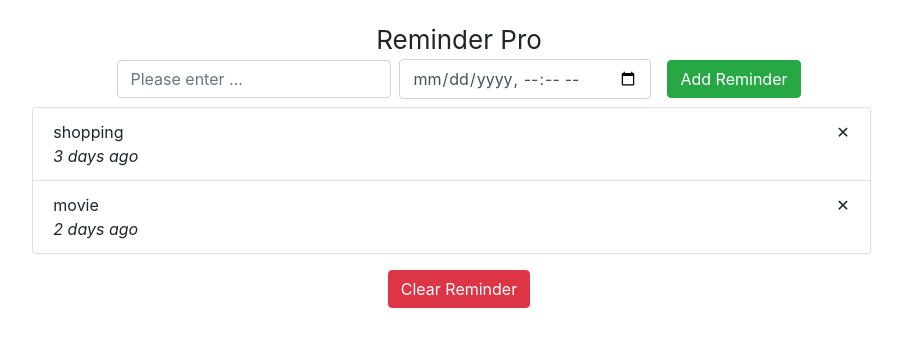
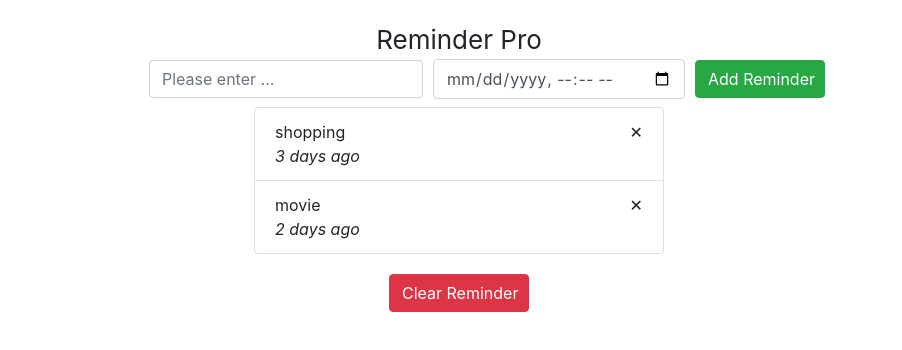
Before and after one commit to andrewguo24/reminder-redux, a React app: page / in a window 1280 px wide. Shown: the whole page, without its empty margins (181-1083 px from the left). Built offline with nearby package versions, Linux system fonts and the light colour scheme.

Commit message:
Change CSS to SASS

```diff
--- a/src/App.scss
+++ b/src/App.scss
@@ -1,8 +1,19 @@
+$clear-red: #dc3545;
+$add-btn-green: #28a745;
+$btn-text-white: #fff;
+
 .App {
   padding-top: 20px;
-  display: flex;
   flex-direction: column;
   align-items: center;
+
+  .list-group {
+    display: block;
+    margin-left: calc(50% - 205px);
+  }
+
+  .list-group-item {
+    width: 410px;
   }
 
   .title {
@@ -19,3 +30,44 @@
     padding-left: 5px;
     cursor: pointer;
   }
+
+  .btn-container {
+    margin-top: 20px;
+  }
+
+  .btn {
+    display: inline-block;
+    font-weight: 400;
+    text-align: center;
+    vertical-align: middle;
+    border: 1px solid transparent;
+    padding: 0.375rem 0.75rem;
+    font-size: 1rem;
+    line-height: 1.5;
+    border-radius: 0.25rem;
+    transition: color 0.15s ease-in-out;
+    cursor: pointer;
+    color: $btn-text-white;
+  }
+
+  .add-btn {
+    background-color: $add-btn-green;
+    border-color: $add-btn-green;
+    width: 130px;
+  }
+
+  .clear-btn {
+    background-color: $clear-red;
+    width: 140px;
+    border-color: $clear-red;
+    margin-left: calc(50% - 70px);
+  }
+
+  .input-field {
+    margin-right: 10px;
+  }
+
+  .form-group {
+    margin-left: calc(50% - 310px);
+  }
+}
--- a/src/actions/index.js
+++ b/src/actions/index.js
@@ -1,4 +1,11 @@
-import { ADD_REMINDER, DELETE_REMINDER, CLEAN_REMINDERS, RECEIVE_DATA, REQUEST_DATA, REQUEST_FAILED } from "../constants";
+import {
+    ADD_REMINDER,
+    DELETE_REMINDER,
+    CLEAN_REMINDERS,
+    RECEIVE_DATA,
+    REQUEST_DATA,
+    REQUEST_FAILED
+} from "../constants";
 
 export const addReminder = (event, date) => ({
     type: ADD_REMINDER,
@@ -29,12 +36,10 @@ export const requestFailed = () => ({
     type: REQUEST_FAILED,
 });
 
-
 export const fetchData = () => async (dispatch) => {
     try {
         dispatch(requestData());
-        const response = await fetch('./local.json')
-        if (!response.ok) throw 'Response not OK'
+        const response = await fetch('./local.json')  //this json file is a local file, but the real one should be an url
         const json = await response.json();
         dispatch(receiveData(json))
     } catch (e) {
--- a/src/components/Reminders.js
+++ b/src/components/Reminders.js
@@ -23,11 +23,11 @@ class App extends Component {
   }
 
   deleteReminder(id) {
-      this.props.deleteReminder(id);
+      this.props.deleteReminder && this.props.deleteReminder(id);
   }
 
   addReminder() {
-      this.props.addReminder(this.state.event, this.state.date);
+      this.props.addReminder && this.props.addReminder(this.state.event, this.state.date);
   }
 
   cleanReminders() {
@@ -64,22 +64,22 @@ class App extends Component {
       <div className="App">
           <div className="title">Reminder Pro</div>
           <div className="form-inline">
-              <div className="form-group mr-2">
+              <div className="form-group">
                   <input
                       type="text"
-                      className="form-control mr-2"
+                      className="form-control input-field"
                       placeholder="Please enter ..."
                       onChange={ (e) => {this.handleInput(e)}}
                   />
                   <input
                       type="datetime-local"
-                      className="form-control mr-2"
+                      className="form-control input-field"
                       onChange={ (e) => {this.handleDate(e)}}
                   />
               </div>
               <button
                   type="button"
-                  className="btn btn-success"
+                  className="btn add-btn"
                   onClick={(e) => {this.addReminder(e)}}
               >
                Add Reminder
@@ -87,10 +87,10 @@ class App extends Component {
           </div>
           { this.renderReminders() }
           <div
-              className="btn btn-danger mt-3"
+              className="btn-container"
               onClick={() => this.cleanReminders() }
           >
-              Clear Reminder
+              <button className="btn clear-btn">Clear Reminder</button>
           </div>
       </div>
     );
--- a/src/containers/index.js
+++ b/src/containers/index.js
@@ -33,8 +33,6 @@ const mapStateToProps = ({ data, isFetching, showError }) => ({
     showError
 });
 
-const mapDispatchToProps = dispatch => {
-    return bindActionCreators(actionCreators, dispatch);
-};
+const mapDispatchToProps = dispatch => bindActionCreators(actionCreators, dispatch);
 
 export default connect(mapStateToProps, mapDispatchToProps)(App);
--- a/src/index.js
+++ b/src/index.js
@@ -8,12 +8,10 @@ import rootReducer from './reducers';
 import { composeWithDevTools } from 'redux-devtools-extension';
 import thunk from 'redux-thunk';
 
-const middleWare = [thunk]
-
 const store = createStore(
     rootReducer,
     composeWithDevTools(
-        applyMiddleware(...middleWare)
+        applyMiddleware(thunk)
     )
 );
 
--- a/src/reducers/index.js
+++ b/src/reducers/index.js
@@ -1,4 +1,11 @@
-import { ADD_REMINDER, DELETE_REMINDER, CLEAN_REMINDERS, RECEIVE_DATA, REQUEST_DATA, REQUEST_FAILED } from "../constants";
+import {
+    ADD_REMINDER,
+    DELETE_REMINDER,
+    CLEAN_REMINDERS,
+    RECEIVE_DATA,
+    REQUEST_DATA,
+    REQUEST_FAILED
+} from "../constants";
 
 const initialState = {
     data: [],
@@ -11,15 +18,15 @@ const reminders = ( state = initialState, action = {} ) => {
         case ADD_REMINDER:
             return {
                 ...state,
-                data: state.data.concat({
-                    id: state.data.length,
+                data: state.data.concat({   //concat adding new items but doesn't change the original array and return new array
                     date: action.date,
+                    id: state.data.length,  //id equal to length of the data array
                     event: action.event
                 })
             };
 
         case DELETE_REMINDER:
-            const data = state.data.filter((item) => item.id !== action.id)
+            const data = state.data.filter((item) => item.id !== action.id)   //Use filter() method to delete
             return {
                 ...state,
                 data
```
Also changed, not shown: src/constants.js (line endings or trailing spaces). Lines whose indentation alone changed are shown as unchanged.
